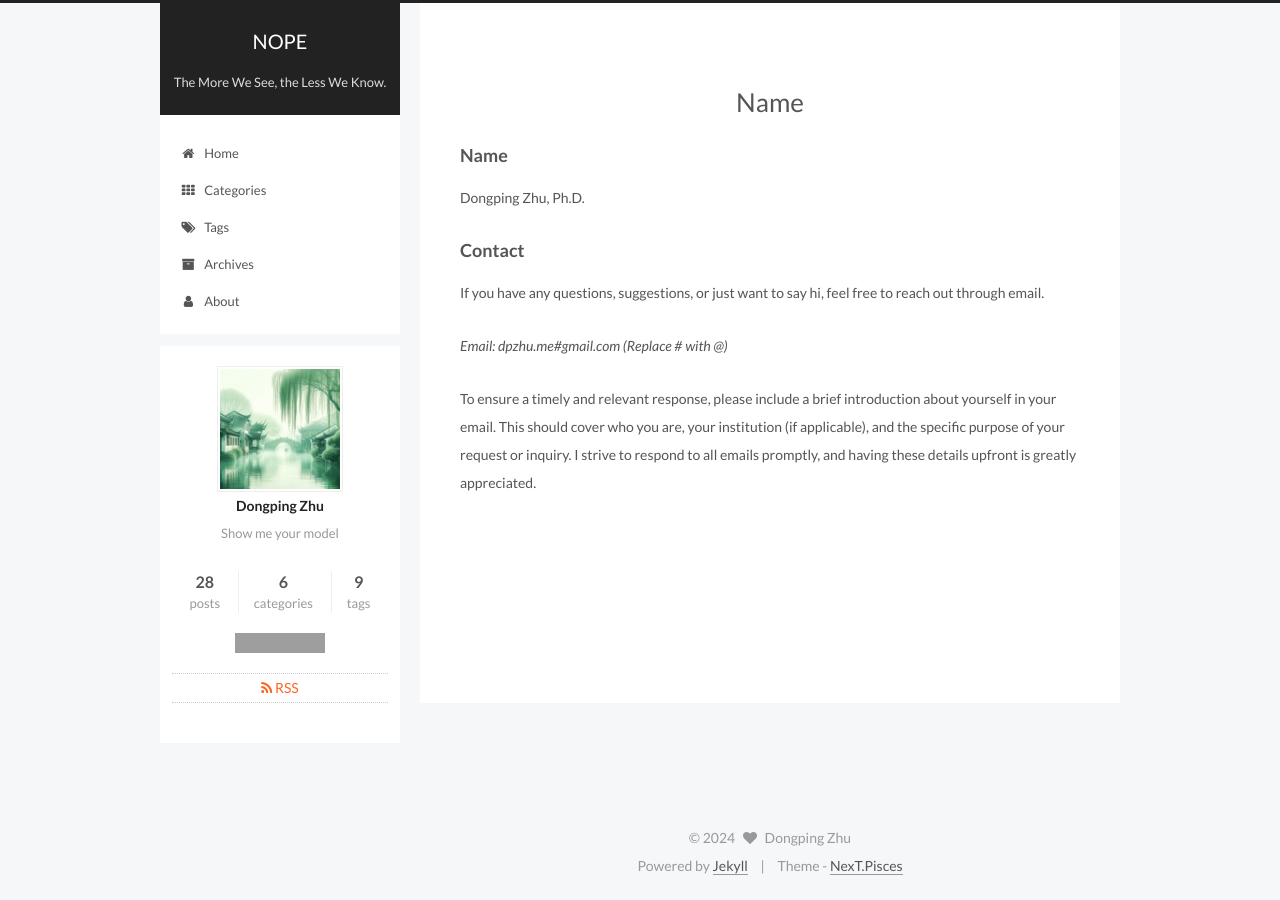
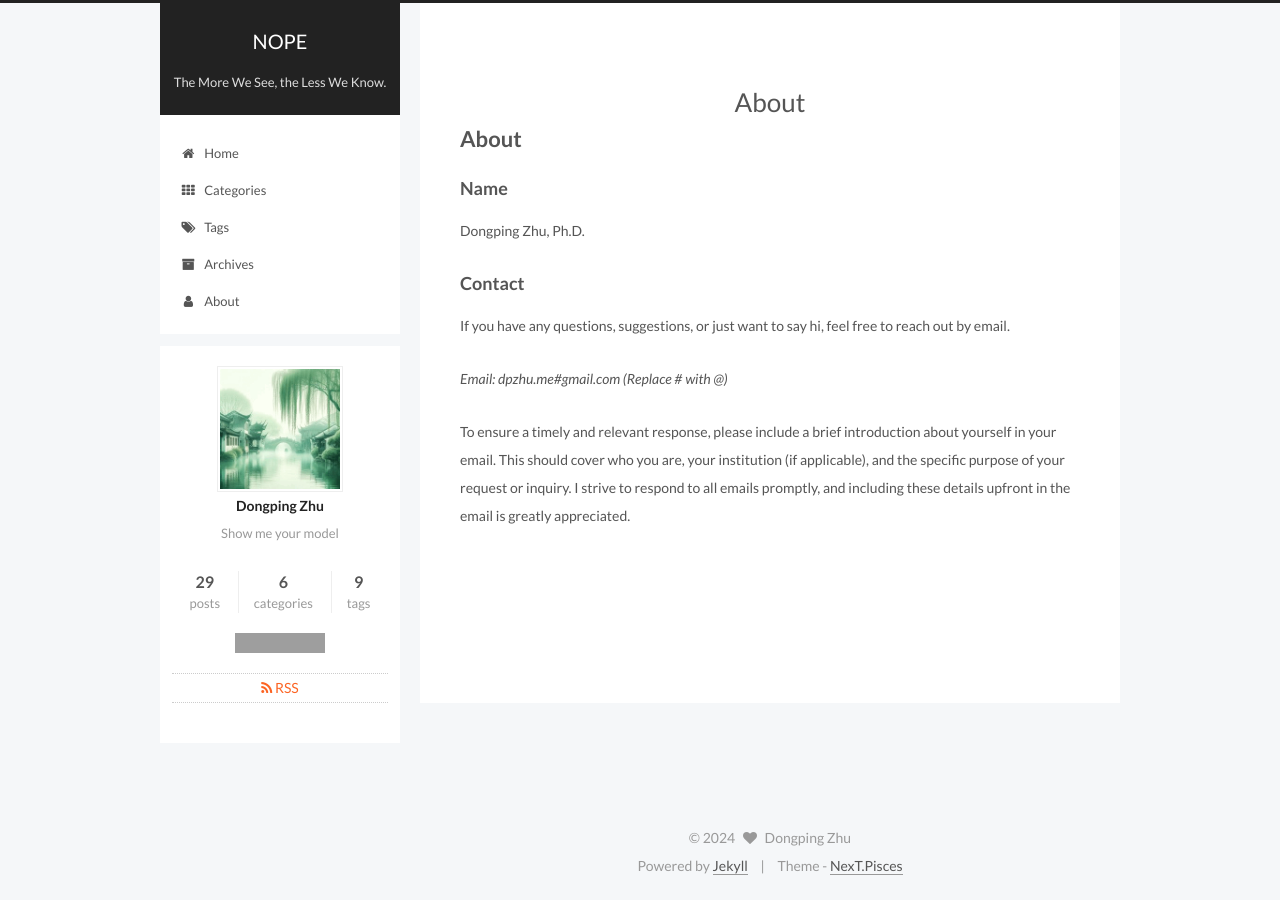
Before and after one commit to dpzhuX/dpzhux.github.io, a Jekyll site: the page built from about/index.md, in a window 1280 px wide. Built offline with Jekyll 4.4.1, drawn with Linux system fonts in a browser that asks for light colours; our own code applies the rules of GitHub Pages for plain Markdown files; grey boxes are pictures that could not be loaded.

Commit message:
Daily updates

```diff
--- a/about/index.md
+++ b/about/index.md
@@ -2,6 +2,8 @@
 layout: page
 type: about
 ---
+
+# About
 
 ### Name
 
@@ -9,8 +11,8 @@ Dongping Zhu, Ph.D.
 
 ### Contact
 
-If you have any questions, suggestions, or just want to say hi, feel free to reach out through email.
+If you have any questions, suggestions, or just want to say hi, feel free to reach out by email.
 
 *Email: dpzhu.me#gmail.com (Replace # with @)*
 
-To ensure a timely and relevant response, please include a brief introduction about yourself in your email. This should cover who you are, your institution (if applicable), and the specific purpose of your request or inquiry. I strive to respond to all emails promptly, and having these details upfront is greatly appreciated.
+To ensure a timely and relevant response, please include a brief introduction about yourself in your email. This should cover who you are, your institution (if applicable), and the specific purpose of your request or inquiry. I strive to respond to all emails promptly, and including these details upfront in the email is greatly appreciated.
```
Also changed, not shown: _posts/2015-11-09-ansys-prestressed-bridge.md (added, +50 -0 lines), uploads/images/2015/AnsysPrestressedBridge1.svg (added), uploads/images/2015/AnsysPrestressedBridge2.svg (added), uploads/images/2015/AnsysPrestressedBridge3.png (added), uploads/images/2015/AnsysPrestressedBridge4.png (added), uploads/images/2015/AnsysPrestressedBridge5.png (added), uploads/images/2015/AnsysPrestressedBridge6.png (added), uploads/images/2015/AnsysPrestressedBridge7.png (added).
